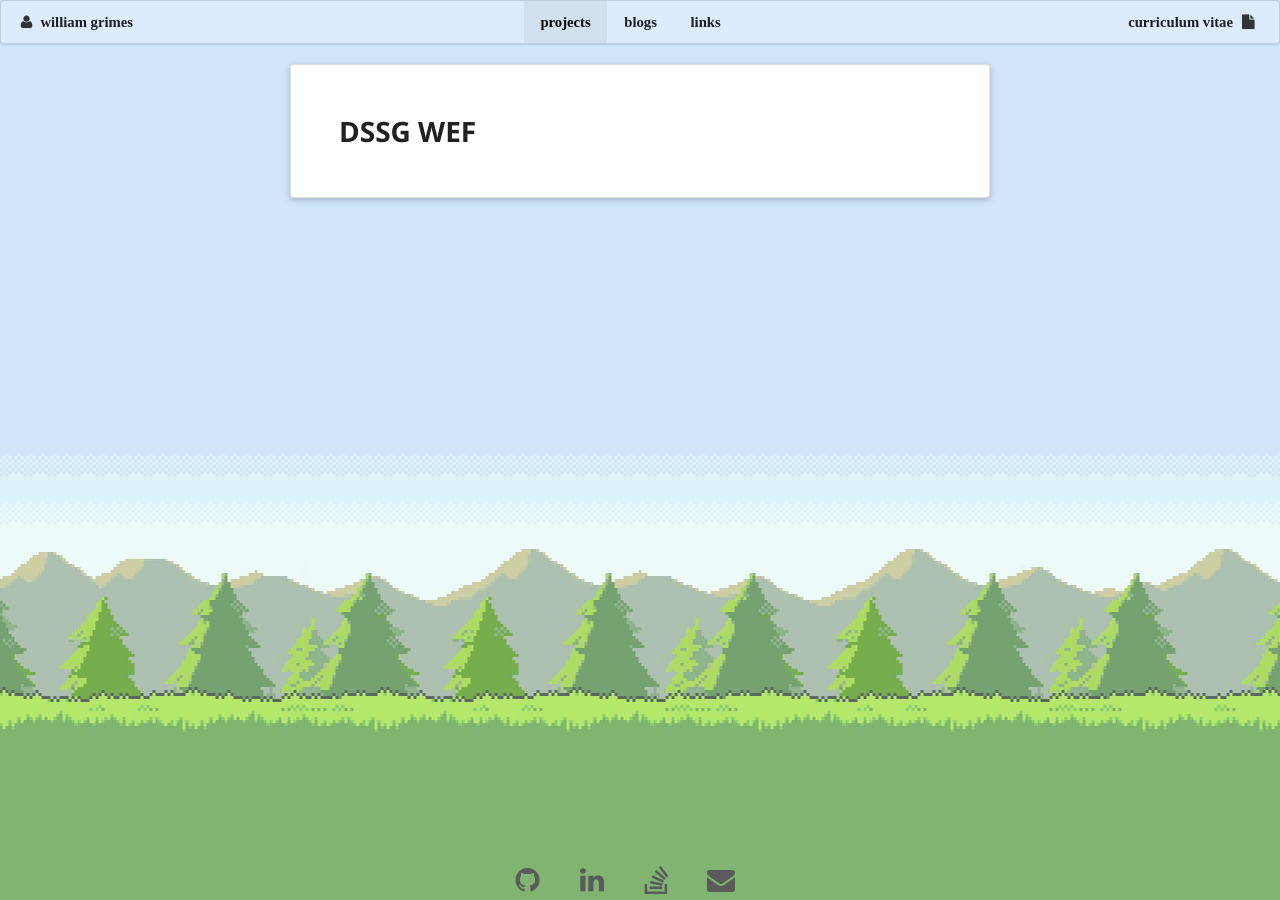
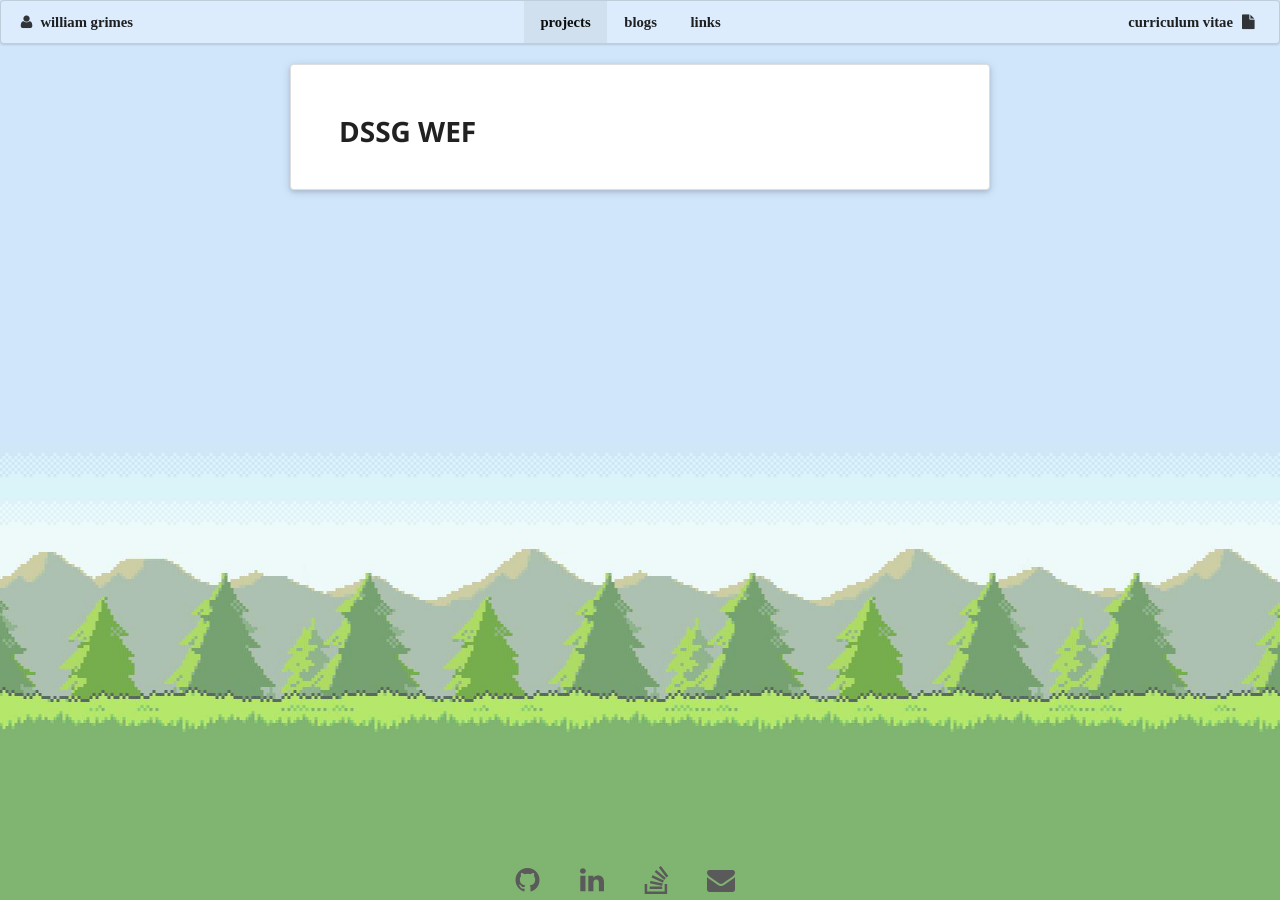
Before and after one commit to williamgrimes/williamgrimes.github.io, a Jekyll site: the page built from projects/project-3.md, in a window 1280 px wide. Built offline with Jekyll 4.4.1, drawn with Linux system fonts in a browser that asks for light colours.

Commit message:
fixed padding

```diff
--- a/_includes/footer.html
+++ b/_includes/footer.html
@@ -1,7 +1,7 @@
 <!-- Always create iframes to embed videos if present. See: http://semantic-ui.com/modules/embed.html -->
 
 <div class="nonprintable">
-    <div class="ui center aligned inverted vertical looter" style="width:100%; background-color:rgba(255, 255, 255, .0); padding-top:20px; padding-bottom:20px; position:absolute;bottom:0; z-index:1;">
+    <div class="ui center aligned vertical looter" style="width:100%; background-color:rgba(255, 255, 255, .0); padding-top:20px; padding-bottom:20px; position:absolute;bottom:0; z-index:1;">
         <div class="ui center aligned stackable inverted grid" style="width:100%; z-index: 1;">
             {% include home-network-links.html %}
         </div>
--- a/_layouts/project.html
+++ b/_layouts/project.html
@@ -2,7 +2,7 @@
 layout: projects
 ---
 
-<div class="ui raised very padded text container segment" style="margin-top:20px; margin-bottom:80px; width:800px;">
- <h1>{{ page.title }}</h1>
- {{ content }}
+<div class="ui raised very padded text container segment" style="margin-top:20px; padding-bottom:40px;">
+    <h1>{{ page.title }}</h1>
+    {{ content }}
 </div>
--- a/css/stylesheet-customizations.scss
+++ b/css/stylesheet-customizations.scss
@@ -10,7 +10,7 @@
 }
 
 /* Then tablets, laptops and desktops (768px and up) */
-@media screen and (min-width:768px) {
+@media screen and (min-width:900px) {
 body{
     background-image: url("../images/background30.jpg");
     background-size: cover;
@@ -25,7 +25,6 @@
 // customize the menubar color
 .ui.menu {
     // background: $background-start;
-    padding: -2.8em 1em;
     background-color: rgba(255, 255, 255, 0.25);
     font-family: Ubuntu Mono!important;
     font-size:105%;
```
Also changed, not shown: _layouts/essay.html (+5 -5 lines), _layouts/link.html (deleted, +0 -9 lines).
